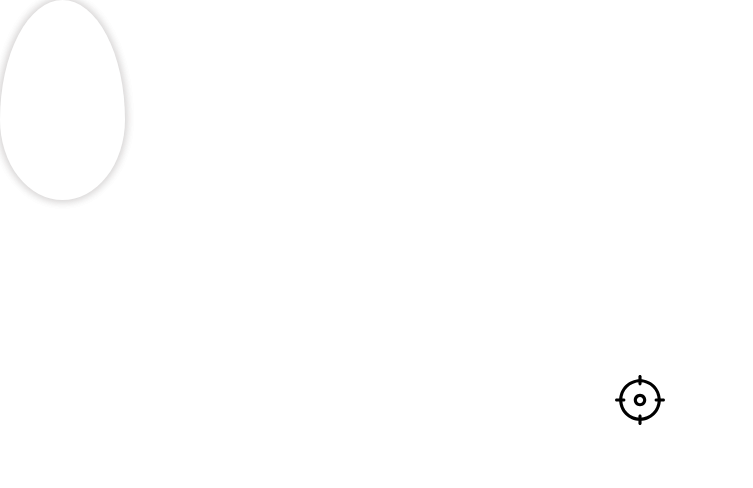
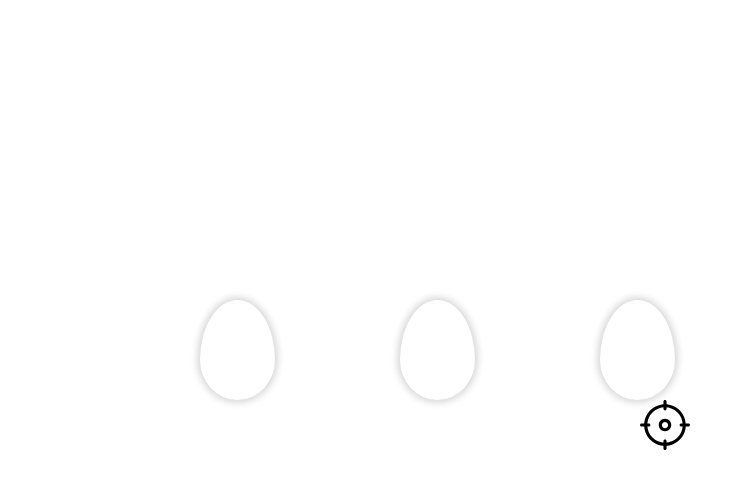
Before and after one commit to gnir-work/oshrita-22, a React (Create React App) app: page / in a window 1280 px wide. Shown: the top 488 px of the page, without its empty margins (0-753 px from the left). Built offline with nearby package versions, Linux system fonts and the light colour scheme.

Commit message:
You can shoot eggs.

```diff
--- a/package.json
+++ b/package.json
@@ -6,6 +6,7 @@
     "@testing-library/jest-dom": "^4.2.4",
     "@testing-library/react": "^9.5.0",
     "@testing-library/user-event": "^7.2.1",
+    "classnames": "^2.2.6",
     "lodash": "^4.17.19",
     "node-sass": "^4.14.1",
     "react": "^16.13.1",
--- a/src/App.css
+++ b/src/App.css
@@ -9,4 +9,7 @@ content {
     width: 100vw;
     height: 100vh;
     position: relative;
+    /* display: flex;
+    justify-content: space-around;
+    align-items: center; */
 }
--- a/src/App.js
+++ b/src/App.js
@@ -1,15 +1,64 @@
-import React from 'react';
+import React, { useState } from "react";
 import { Egg } from "./components/Egg";
-import './App.css';
-import { Target } from './components/Target';
+import "./App.css";
+import { Target } from "./components/Target";
+
+const EGGS = [
+    {
+        left: 200,
+        top: 300,
+        width: 75,
+        height: 100,
+        cracks: 0,
+    },
+    {
+        left: 400,
+        top: 300,
+        width: 75,
+        height: 100,
+        cracks: 0,
+    },
+    {
+        left: 600,
+        top: 300,
+        width: 75,
+        height: 100,
+        cracks: 0,
+    },
+];
+
+const checkHit = (egg, shootLocation) => {
+    const eggLeft = egg.left - egg.width;
+    const eggTop = egg.top - egg.height;
+    const eggRight = egg.left + egg.width;
+    const eggBottom = egg.top + egg.height;
+    return (
+        eggLeft < shootLocation.x &&
+        shootLocation.x < eggRight &&
+        eggTop < shootLocation.y &&
+        shootLocation.y < eggBottom
+    );
+};
 
 function App() {
-  return (
-    <content>
-      <Egg />
-      <Target />
-    </content>
-  );
+    const [eggs, setEggs] = useState(EGGS);
+
+    const handleShoot = (shootLocation) => {
+        const newEggs = eggs.map((egg) => ({
+            ...egg,
+            cracks: checkHit(egg, shootLocation) ? egg.cracks + 1 : egg.cracks,
+        }));
+        setEggs(newEggs);
+    };
+
+    return (
+        <content>
+            {eggs.map(({ cracks, left, top, width, height }) => (
+                <Egg numOfCracks={cracks} left={left} top={top} width={width} height={height} />
+            ))}
+            <Target onShoot={handleShoot} />
+        </content>
+    );
 }
 
 export default App;
--- a/src/components/Egg.jsx
+++ b/src/components/Egg.jsx
@@ -1,37 +1,57 @@
-import React, { useState } from "react";
-import _, { random } from "lodash";
+import React, { useState, useEffect } from "react";
+import classNames from "classnames";
+import { random } from "lodash";
 
 import "./Egg.scss";
 
 const NUMBER_OF_CRACKS = 5;
 
-export const Egg = () => {
+export const Egg = ({ className, left, top, width, height, numOfCracks }) => {
     const [cracks, setCracks] = useState([]);
     const [isShaking, setIsShaking] = useState(false);
 
-    const handleHit = () => {
-        if (cracks.length === NUMBER_OF_CRACKS) {
+    useEffect(() => {
+        console.log(numOfCracks)
+        if (cracks.length === NUMBER_OF_CRACKS || numOfCracks === 0) {
             return;
         }
+
         let crack = random(1, NUMBER_OF_CRACKS);
         while (cracks.includes(crack)) {
             crack = random(1, NUMBER_OF_CRACKS);
         }
+
         setIsShaking(true);
         setTimeout(() => {
             setIsShaking(false);
         }, 500);
         setCracks([...cracks, crack]);
-    };
+    }, [numOfCracks]);
 
     return (
         <div
-            onClick={handleHit}
-            className={`egg ${isShaking ? "shake-animation" : ""}`}
+            className="egg-container"
+            style={{
+                left: `${left}px`,
+                top: `${top}px`,
+            }}
         >
-            {cracks.map((crackNumber) => (
-                <div className={`crack crack${crackNumber}`} />
-            ))}
+            <div
+                style={{
+                    height: `${height}px`,
+                    width: `${width}px`,
+                }}
+                className={classNames("egg", className, {
+                    "shake-animation": isShaking,
+                })}
+            >
+                {cracks.map((crackNumber) => (
+                    <div
+                        style={{ width: `${width}px`, height: `${height}px` }}
+                        className={`crack crack${crackNumber}`}
+                    />
+                ))}
+            </div>
         </div>
     );
 };
--- a/src/components/Egg.scss
+++ b/src/components/Egg.scss
@@ -1,7 +1,9 @@
+.egg-container {
+    position: absolute;
+}
+
 .egg {
     position: relative;
-	width: 125px;
-	height: 200px;
     background-color: white;
     border-radius: 50%/60% 60% 40% 40%;
     box-shadow: 0px 0px 10px #D5D3D3, 0px 0px 10px #D5D3D3;
@@ -12,8 +14,6 @@
     position: absolute;
     top: 0;
     background-color: black;
-    width: 125px;
-    height: 200px;
     border-radius: 50%/60% 60% 40% 40%;
 }
 
--- a/src/components/Target.jsx
+++ b/src/components/Target.jsx
@@ -30,8 +30,9 @@ const DIRECTION_TO_VECTOR = {
 };
 
 const SPEED = 2;
+const TARGET_SIZE = 50;
 
-export const Target = () => {
+export const Target = ({ onShoot }) => {
     const targetRef = useRef(null);
     const [position, setPosition] = useState({
         left: 50,
@@ -51,9 +52,17 @@ export const Target = () => {
         setPosition(newPosition);
     };
 
+    const shoot = ({ x, y }) => {
+        const shootLocation = {
+            x: x + TARGET_SIZE / 2,
+            y: y + TARGET_SIZE / 2
+        }
+        onShoot(shootLocation);
+    }
+
     const handleKeyBoardEvent = (event) => {
       if (event.keyCode === ENTER) {
-            // Fire
+            shoot(event.target.getBoundingClientRect());
         } else if (DIRECTION_TO_VECTOR[event.keyCode]) {
             const vector = DIRECTION_TO_VECTOR[event.keyCode];
             move(vector);
@@ -65,6 +74,8 @@ export const Target = () => {
     return (
         <TargetIcon
             style={{ left: `${position.left}%`, top: `${position.top}%` }}
+            width={TARGET_SIZE}
+            height={TARGET_SIZE}
             className="target-icon"
             tabIndex={0}
             onKeyDown={handleKeyBoardEvent}
--- a/src/components/Target.scss
+++ b/src/components/Target.scss
@@ -1,7 +1,4 @@
 .target-icon {
     outline: none;
     position: absolute;
-    width: 50px;
-    height: 50px;
-    transform: translate(-50%, -50%);
 }
```
Also changed, not shown: 1 other file (tests, documents, lock files or other folders).
